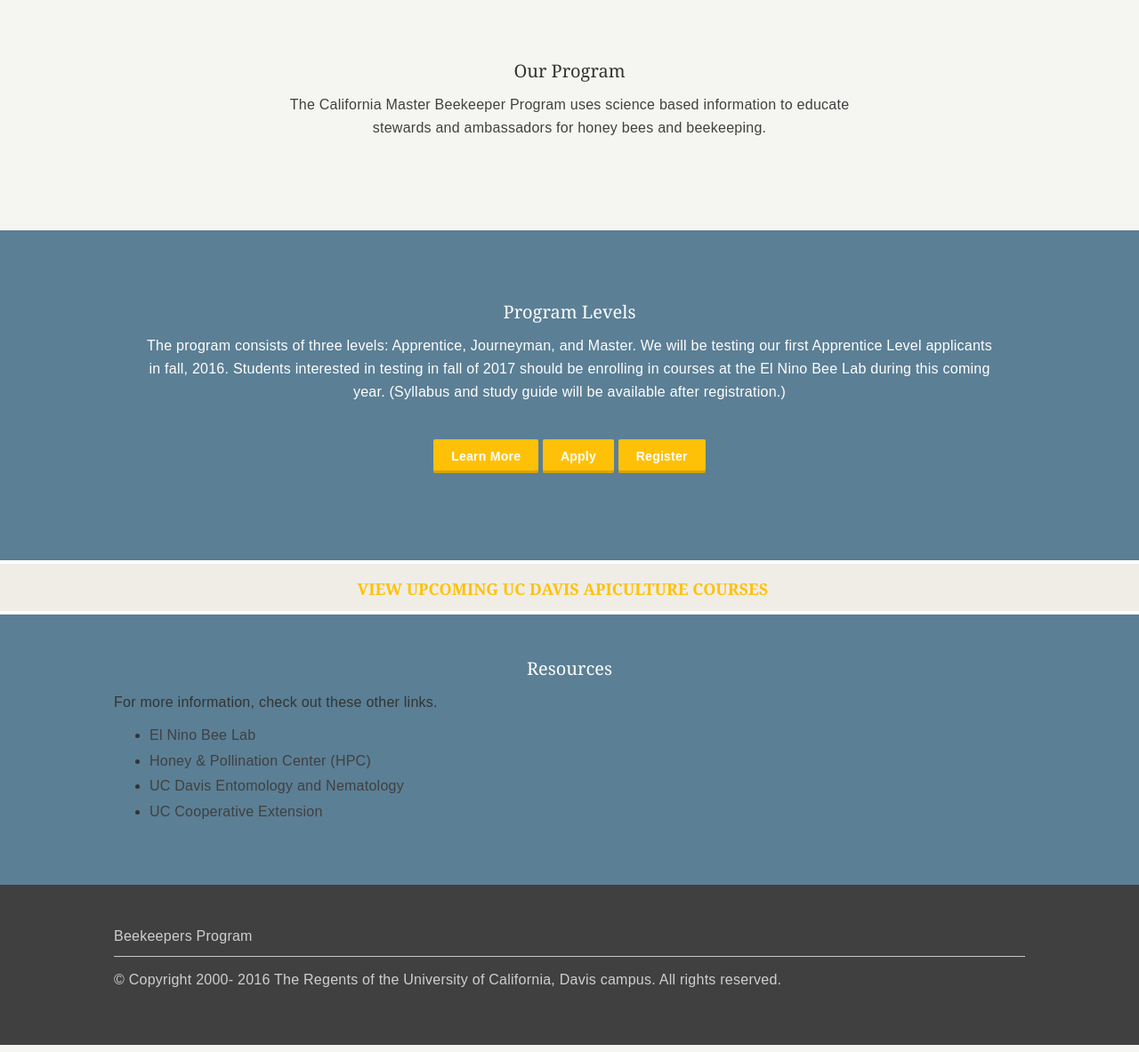
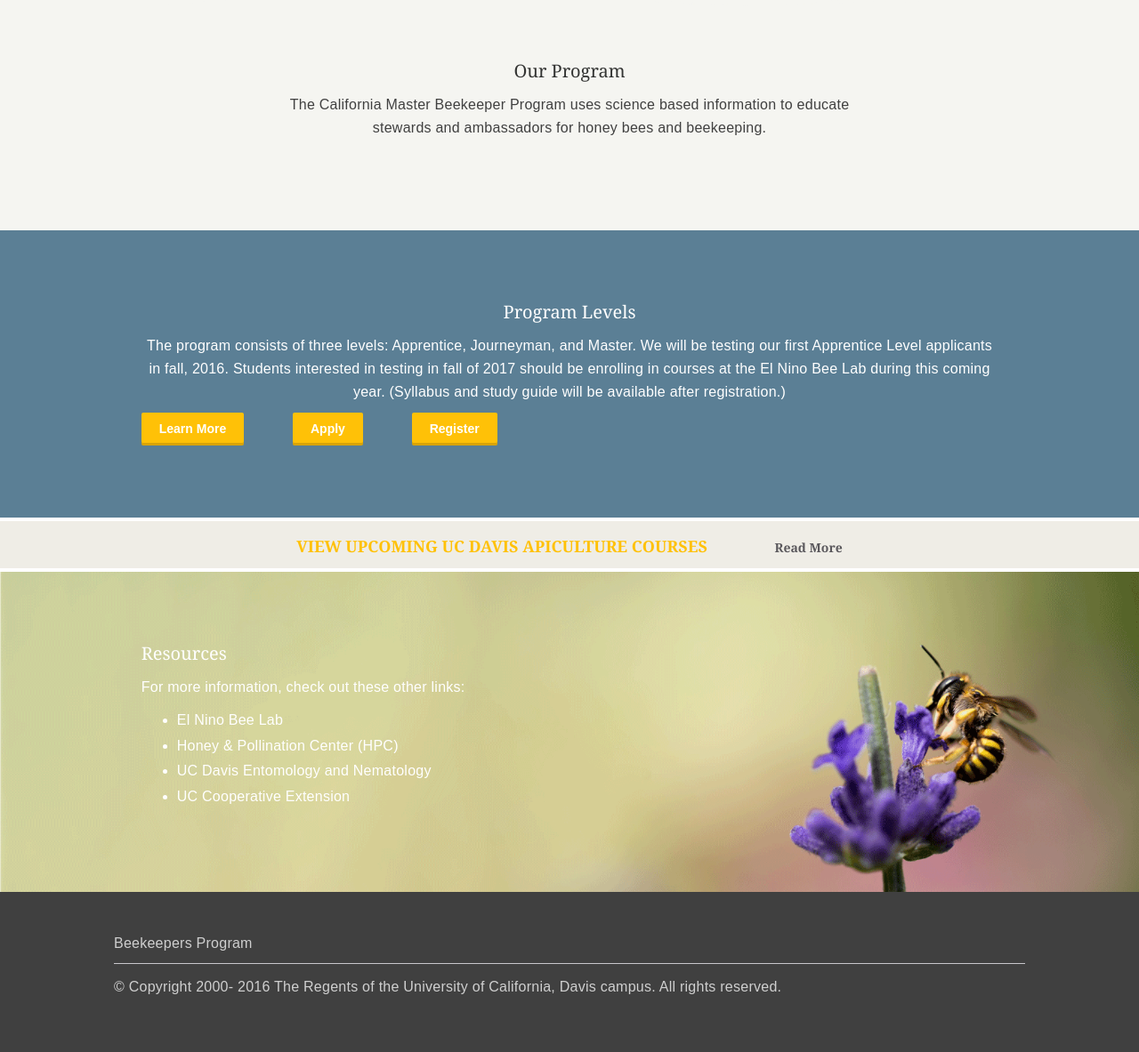
Before and after one commit to ucdavis/beekeeperprogram, a Jekyll site: the page built from index.html, in a window 1280 px wide. Shown: the whole page at 89% size. Built offline with Jekyll 4.4.1, drawn with Linux system fonts in a browser that asks for light colours; nearby versions of some CDN libraries; the list of posts is cut into pages by our own code.

Commit message:
change list color

```diff
--- a/_sass/_regions.scss
+++ b/_sass/_regions.scss
@@ -74,6 +74,55 @@
         padding-left:1.5rem;
     }
 }
+
+.landing-feature-wrapper-img {
+    background-image: url('/media/bee_flower.png');
+    background-size: cover;
+    background-position: center;
+    padding: 2% 0% 4% 0%;
+     .landing-feature {
+        @include container;
+        h3 {
+            text-align: left;
+            color: #fff;
+        }
+        p{
+            color: #fff;
+        }
+
+    }
+    .landing-feature-box {
+        /*border: 1px solid rgba(255, 255, 255, 0.7);*/
+        padding: 3%;
+        text-align: left;
+        p {
+            color: #fff;
+        }
+        ul#resources-list > li{
+            color: #fff;
+        }
+
+}
+}
+
+
+
+#resources-list li a{
+    color: #fff;
+}
+
+#resources-list a:hover {
+    color: $wintersky-gray;
+}
+
+div #program-buttons {
+    max-width: 400px;
+    display: flex;
+    justify-content: space-between;
+    align-content: center;
+}
+
+
 
 .landing-feature-wrapper {
     background-color: $wintersky-gray;
--- a/index.html
+++ b/index.html
@@ -32,10 +32,14 @@
             The program consists of three levels: Apprentice, Journeyman, and Master. We will be testing our first Apprentice Level applicants in fall, 2016. Students interested in testing in fall of 2017 should be enrolling in courses at the El Nino Bee Lab during this coming year. (Syllabus and study guide will be available after registration.)
 
         </p>
-        <p>
+        <div id="program-buttons">
+
+
        <a href="http://elninobeelab.ucdavis.edu/_assets/CAMBP/CAMBP_apprentice_Level_2016.pdf" target="_blank" class="btn">Learn More</a>
        <a href="http://elninobeelab.ucdavis.edu/_assets/CAMBP/CAMBP_APP_2016.pdf" target="_blank" class="btn">Apply</a>
-       <a href="https://registration.ucdavis.edu/" target="_blank" class="btn">Register</a></p>
+       <a href="https://registration.ucdavis.edu/" target="_blank" class="btn">Register</a>
+
+       </div>
         </div>
     </div>
 </div>
@@ -54,31 +58,25 @@
 </div> -->
 
 <div class="blog-feature">
-
         <h2>
         <a href="http://elninobeelab.ucdavis.edu/courses.html">
             <span class="blog-h">View upcoming UC Davis Apiculture Courses</span>
-          <!--   <span class="blog-d">{{ post.description }}</span>
+             <span class="blog-d">{{ post.description }}</span>
             <span class="blog-a">
                 Read More
-            </span> -->
-
+            </span>
         </a>
-
         </h2>
-
-
-
 </div>
 
-<div class="landing-feature-wrapper">
+<div class="landing-feature-wrapper-img">
     <div class="landing-feature">
-        <div class="landing-feature-box-white">
+        <div class="landing-feature-box">
         <h3>Resources</h3>
             <p>
-                For more information, check out these other links.
+                For more information, check out these other links:
             </p>
-        <ul>
+        <ul id="resources-list">
             <li><a href="http://elninobeelab.ucdavis.edu">El Nino Bee Lab</a></li>
             <li><a href="http://honey.ucdavis.edu">Honey &amp; Pollination Center (HPC)</a></li>
             <li><a href="http://entomology.ucdavis.edu">UC Davis Entomology and Nematology</a></li>
@@ -86,7 +84,7 @@
 
 
         </ul>
-        <p>
+
 
         </div>
     </div>
```
Also changed, not shown: media/bee_flower.png (added), 4 other files.
